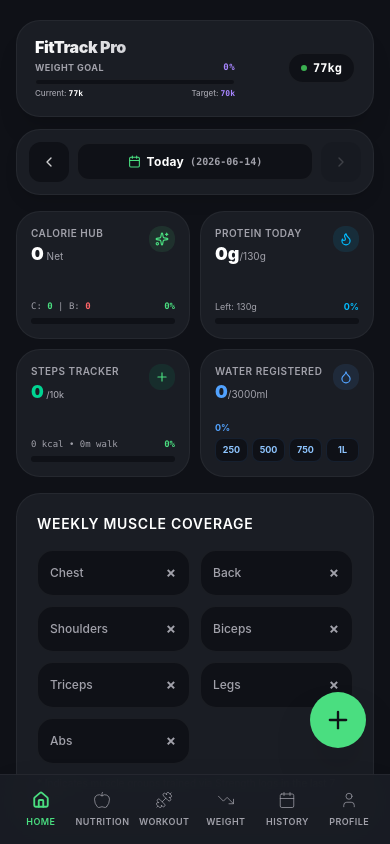
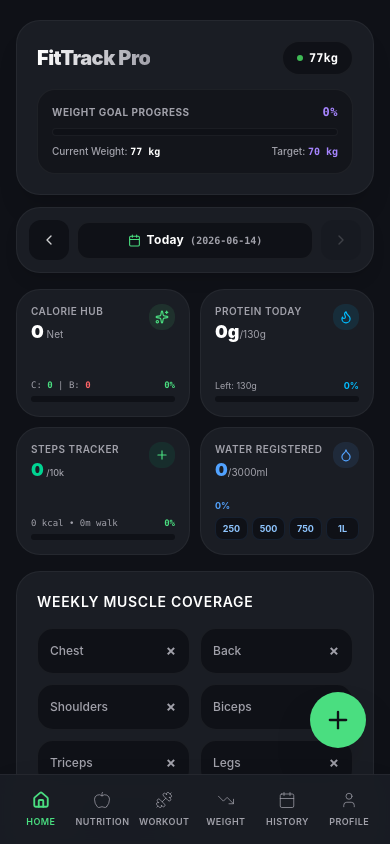
Before and after one commit to tejasnsalvi/fittrack-pro-maxv1, a React (Vite) app: page / in a window 390 px wide. Shown: the top 844 px of the page. Built offline with nearby package versions, Linux system fonts and the light colour scheme.

Commit message:
refactor(dashboard): update hero header layout
Restructure the dashboard header to use a vertical layout, improving visual hierarchy and readability on mobile devices.

```diff
--- a/src/components/DashboardScreen.tsx
+++ b/src/components/DashboardScreen.tsx
@@ -136,29 +136,13 @@ export default function DashboardScreen({ onSetActiveTab, onOpenQuickAdd }: Dash
     <div className="space-y-4" id="dashboard-screen">
       {/* Dynamic Header & Backtrack Navigation Controller */}
       <div className="space-y-3" id="header-and-backtrack-bar">
-        <div className="flex justify-between items-center bg-[#1A1D24] p-4.5 rounded-[24px] border border-white/5 shadow-xl" id="dashboard-hero-header">
-          <div className="flex-1 max-w-[200px] xs:max-w-[250px] sm:max-w-[340px] mr-2">
-            <h1 className="text-base sm:text-lg font-black bg-gradient-to-r from-white to-[#A1A1AA] bg-clip-text text-transparent tracking-tight leading-none">
+        <div className="flex flex-col bg-[#1A1D24] p-5 rounded-[24px] border border-white/5 shadow-xl gap-3.5" id="dashboard-hero-header">
+          {/* Top row: Brand & Profile Badge */}
+          <div className="flex justify-between items-center w-full">
+            <h1 className="text-xl sm:text-2xl font-black bg-gradient-to-r from-white to-[#A1A1AA] bg-clip-text text-transparent tracking-tight">
               FitTrack Pro
             </h1>
-            <div className="mt-1.5 space-y-1">
-              <div className="flex justify-between items-center text-[9px] sm:text-[10px] text-[#A1A1AA] font-bold uppercase tracking-wider">
-                <span>Weight Goal</span>
-                <span className="text-violet-400 font-mono font-bold">{weightProgressPercent}%</span>
-              </div>
-              <div className="w-full h-1.5 bg-[#0F1117] rounded-full overflow-hidden border border-white/5">
-                <div
-                  className="h-full bg-gradient-to-r from-violet-500 to-[#9C27B0] rounded-full"
-                  style={{ width: `${weightProgressPercent}%` }}
-                />
-              </div>
-              <div className="flex justify-between items-center text-[8px] sm:text-[9.5px] text-[#A1A1AA] font-medium leading-none">
-                <span>Current: <b className="text-white font-mono">{profile.currentWeightKg}k</b></span>
-                <span>Target: <b className="text-violet-400 font-mono">{profile.targetWeightKg}k</b></span>
-              </div>
-            </div>
-          </div>
-          <div className="flex items-center gap-2">
+            <div className="flex items-center gap-1.5">
               {/* Quick jump to Today if backtracked */}
               {selectedDate !== new Date().toISOString().split('T')[0] && (
                 <button
@@ -171,11 +155,30 @@ export default function DashboardScreen({ onSetActiveTab, onOpenQuickAdd }: Dash
               )}
               <div
                 onClick={() => onSetActiveTab('profile')}
-              className="flex items-center gap-1.5 bg-[#0F1117] p-1.5 px-3 rounded-full border border-white/5 cursor-pointer hover:bg-white/5 transition"
+                className="flex items-center gap-1.5 bg-[#0F1117] p-2 px-3.5 rounded-full border border-white/5 cursor-pointer hover:bg-white/5 transition"
                 id="profile-shortcut"
               >
                 <div className="w-1.5 h-1.5 rounded-full bg-[#40C057] animate-pulse" />
                 <span className="text-xs text-white font-bold font-mono">{profile.currentWeightKg}kg</span>
+              </div>
+            </div>
+          </div>
+
+          {/* Weight goal progress bar */}
+          <div className="bg-[#0F1117]/60 p-3.5 rounded-[18px] border border-white/5 space-y-2">
+            <div className="flex justify-between items-center text-[10px] sm:text-xs text-[#A1A1AA] font-bold uppercase tracking-wider">
+              <span>Weight Goal Progress</span>
+              <span className="text-violet-400 font-mono font-bold text-xs sm:text-sm">{weightProgressPercent}%</span>
+            </div>
+            <div className="w-full h-2 bg-[#0F1117] rounded-full overflow-hidden border border-white/5">
+              <div
+                className="h-full bg-gradient-to-r from-violet-500 to-[#9C27B0] rounded-full"
+                style={{ width: `${weightProgressPercent}%` }}
+              />
+            </div>
+            <div className="flex justify-between items-center text-[10px] sm:text-xs text-[#A1A1AA] font-medium">
+              <span>Current Weight: <b className="text-white font-mono">{profile.currentWeightKg} kg</b></span>
+              <span>Target: <b className="text-violet-400 font-mono">{profile.targetWeightKg} kg</b></span>
             </div>
           </div>
         </div>
```
Lines whose indentation alone changed are shown as unchanged.
